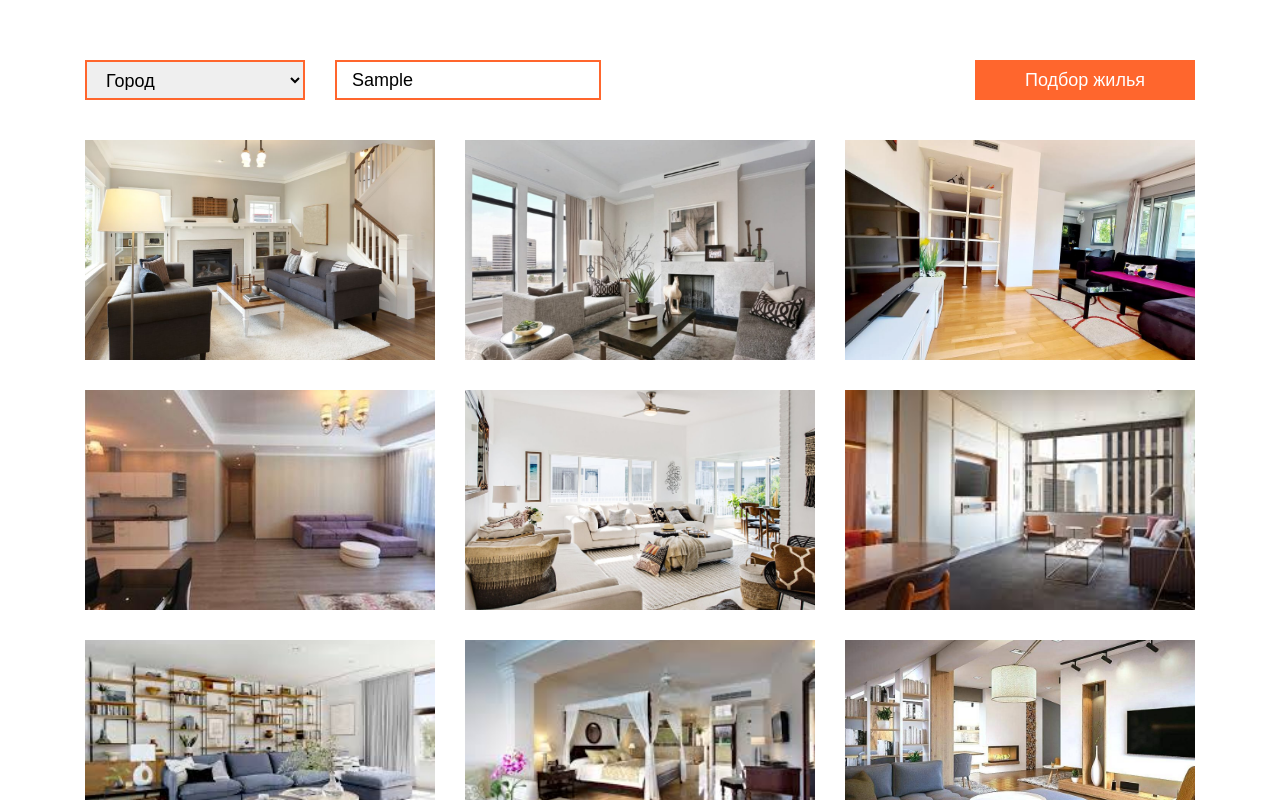
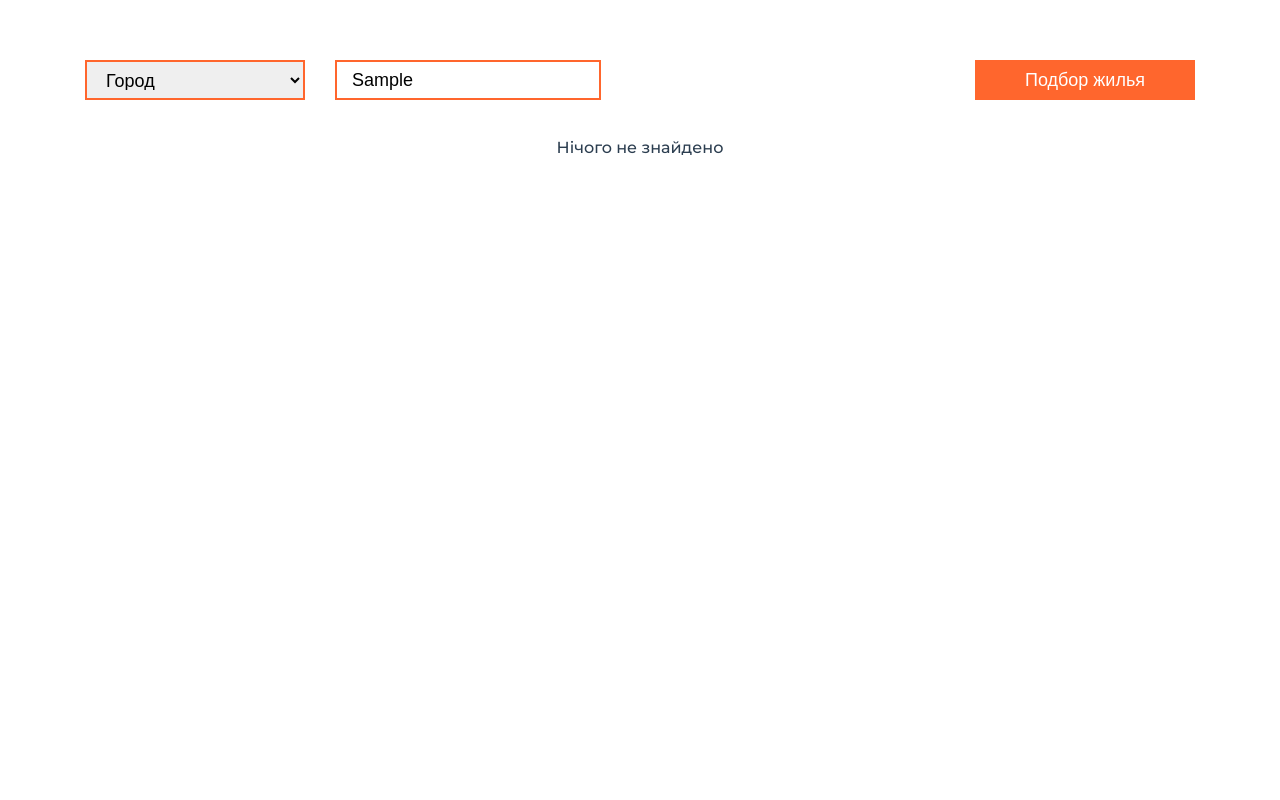
Before and after one commit to NikitaMelnychencko/vue, a Vue app: page / in a window 1280 px wide. Both pictures are taken after typing "Sample" into the empty fields and a click on the button "Подбор жилья". Shown: the top 800 px of the page. Built offline with nearby package versions, Linux system fonts and the light colour scheme.

Commit message:
lesson 16

```diff
--- a/src/App.vue
+++ b/src/App.vue
@@ -2,10 +2,10 @@
   <div id="app">
     <h2>{{ text }}</h2>
     <Container>
-      <ApartmentFilterForm class="apartments-filter" @submit="logger"
+      <ApartmentFilterForm class="apartments-filter" @submit="filter"
     /></Container>
-
-    <ApartmentsList :items="apartments">
+    <p v-if="!filteredApartments.length">Нічого не знайдено</p>
+    <ApartmentsList :items="filteredApartments">
       <template v-slot:apartment="{ apartment }">
         <ApartmentsItem
           :key="apartment.id"
@@ -38,11 +38,34 @@ export default {
     return {
       text: '',
       apartments,
+      filters: {
+        city: '',
+        price: 0,
+      },
     };
   },
+  computed: {
+    filteredApartments() {
+      return this.filterByCityName(this.filterByPrice(this.apartments));
+    },
+  },
   methods: {
-    logger(value) {
-      console.log(value, '---form value');
+    filter({ city, price }) {
+      this.filters.city = city;
+      this.filters.price = price;
+    },
+    filterByCityName(apartments) {
+      if (!this.filters.city) return apartments;
+      return apartments.filter(apartment => {
+        return apartment.location.city === this.filters.city;
+      });
+    },
+
+    filterByPrice(apartments) {
+      if (!this.filters.price) return apartments;
+      return apartments.filter(
+        apartment => apartment.price >= Number(this.filters.price),
+      );
     },
   },
 };
```
